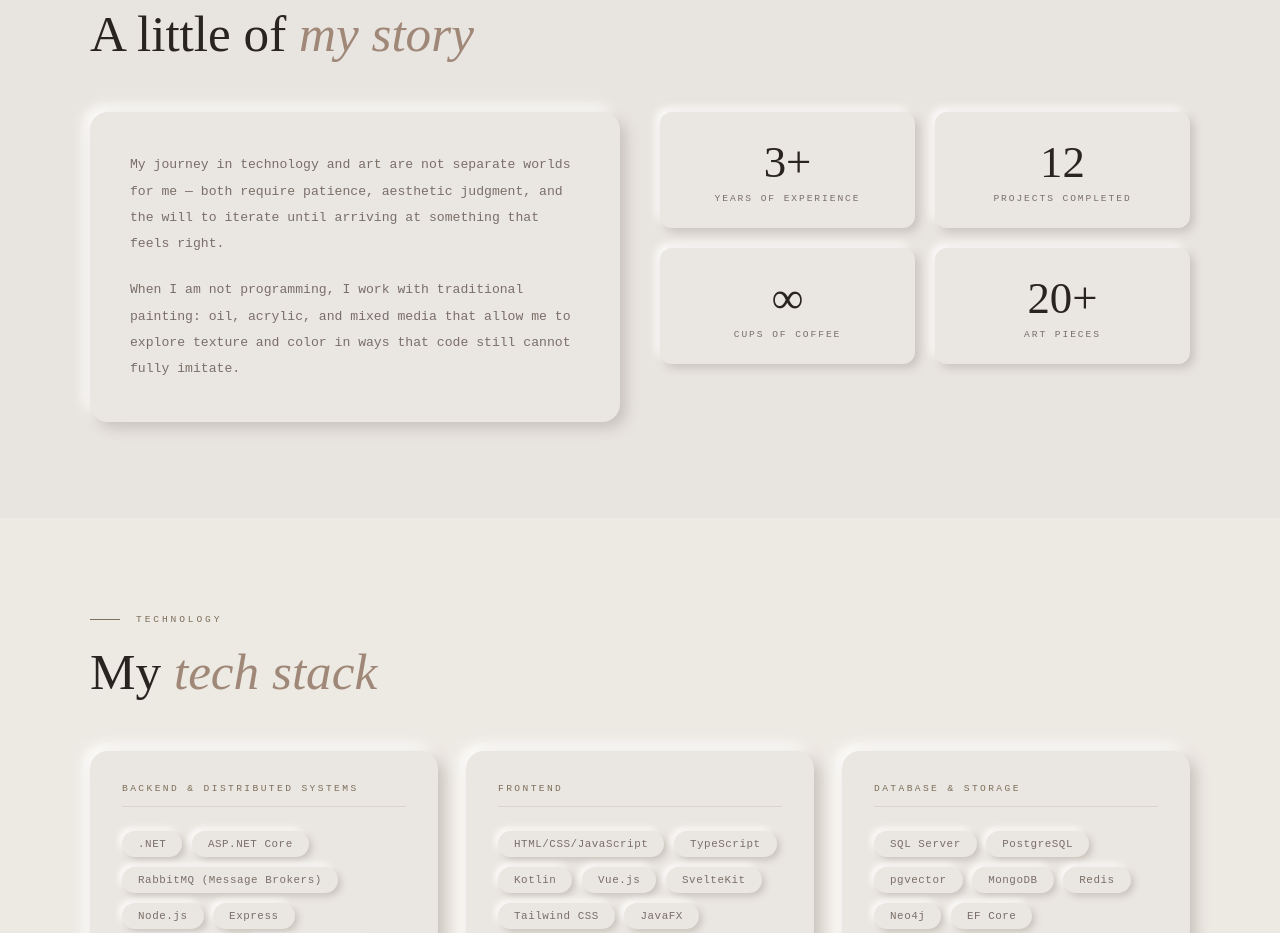
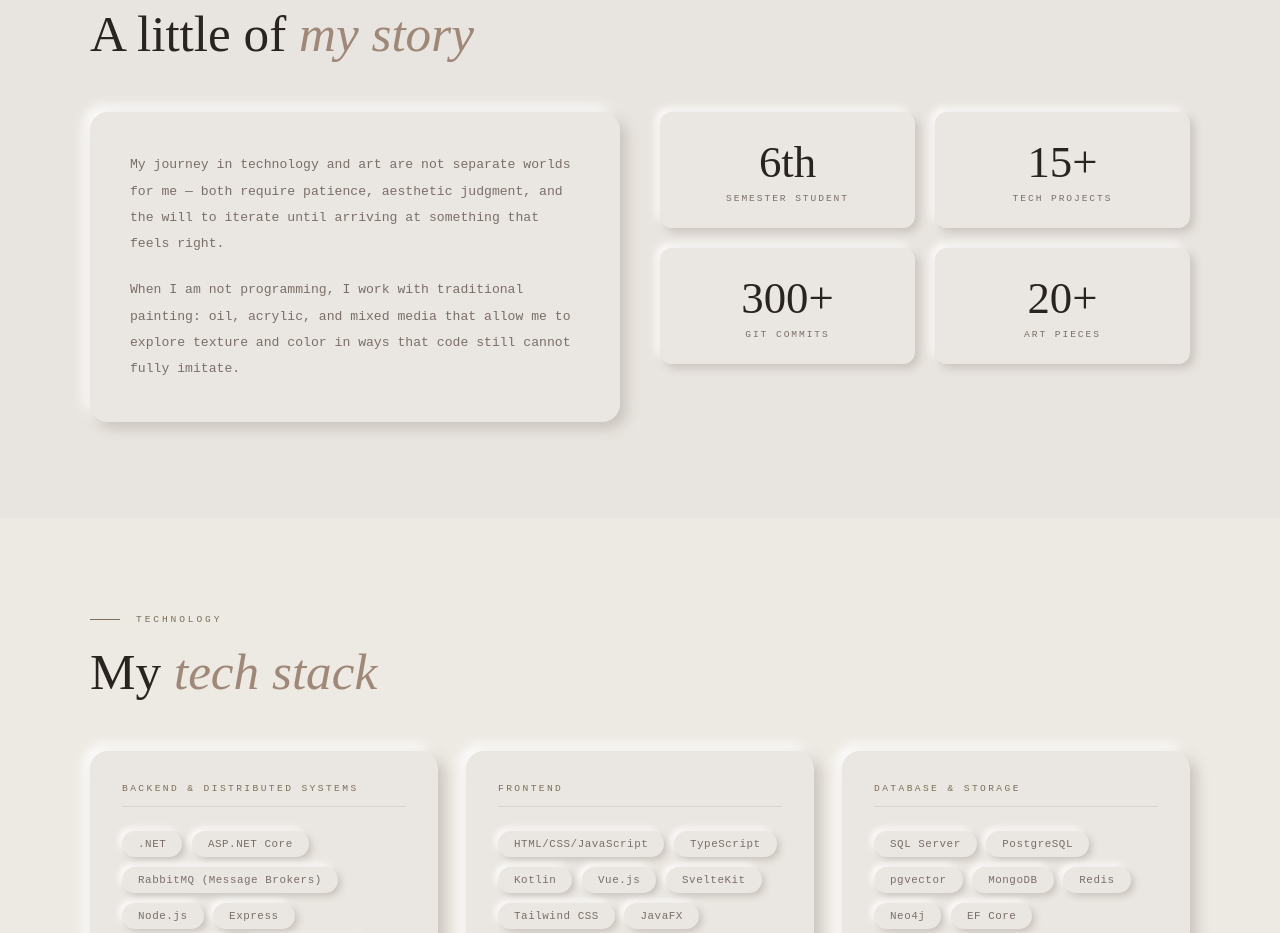
Before and after one commit to SnakeGuitar/SnakeGuitarSpace, a Nuxt app: page / in a window 1280 px wide. Shown: the part 920-1853 px from the top of the page. Built offline with nearby package versions, Linux system fonts and the light colour scheme.

Commit message:
Update About.vue

```diff
--- a/app/components/sections/About.vue
+++ b/app/components/sections/About.vue
@@ -17,16 +17,16 @@
 
         <div class="about-stats">
           <div class="stat-card neu-sm">
-            <span class="stat-num">3+</span>
-            <div class="stat-label">Years of Experience</div>
+            <span class="stat-num">6th</span>
+            <div class="stat-label">Semester Student</div>
           </div>
           <div class="stat-card neu-sm">
-            <span class="stat-num">12</span>
-            <div class="stat-label">Projects Completed</div>
+            <span class="stat-num">15+</span>
+            <div class="stat-label">Tech Projects</div>
           </div>
           <div class="stat-card neu-sm">
-            <span class="stat-num">∞</span>
-            <div class="stat-label">Cups of Coffee</div>
+            <span class="stat-num">300+</span>
+            <div class="stat-label">Git Commits</div>
           </div>
           <div class="stat-card neu-sm">
             <span class="stat-num">20+</span>
```
